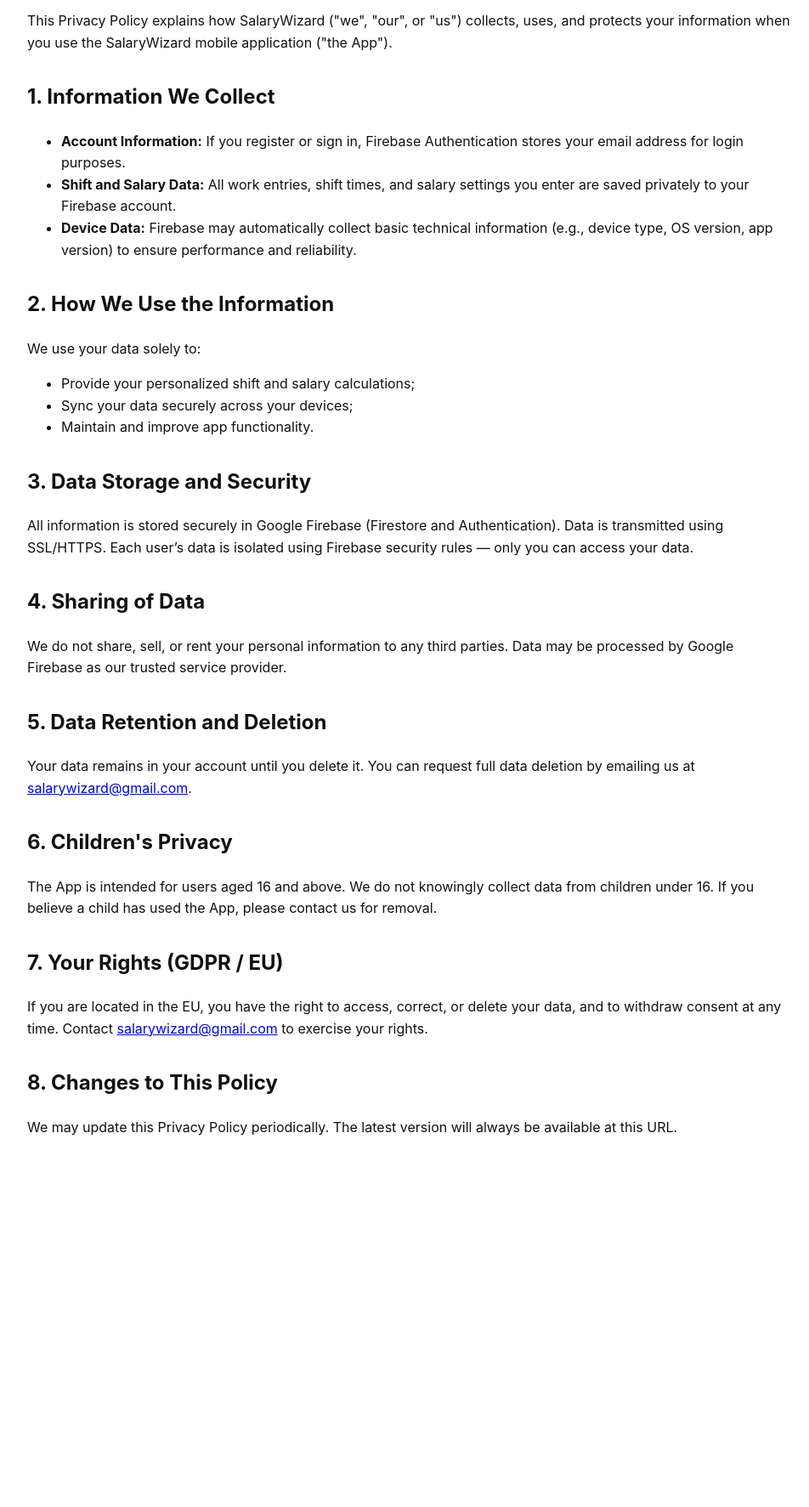
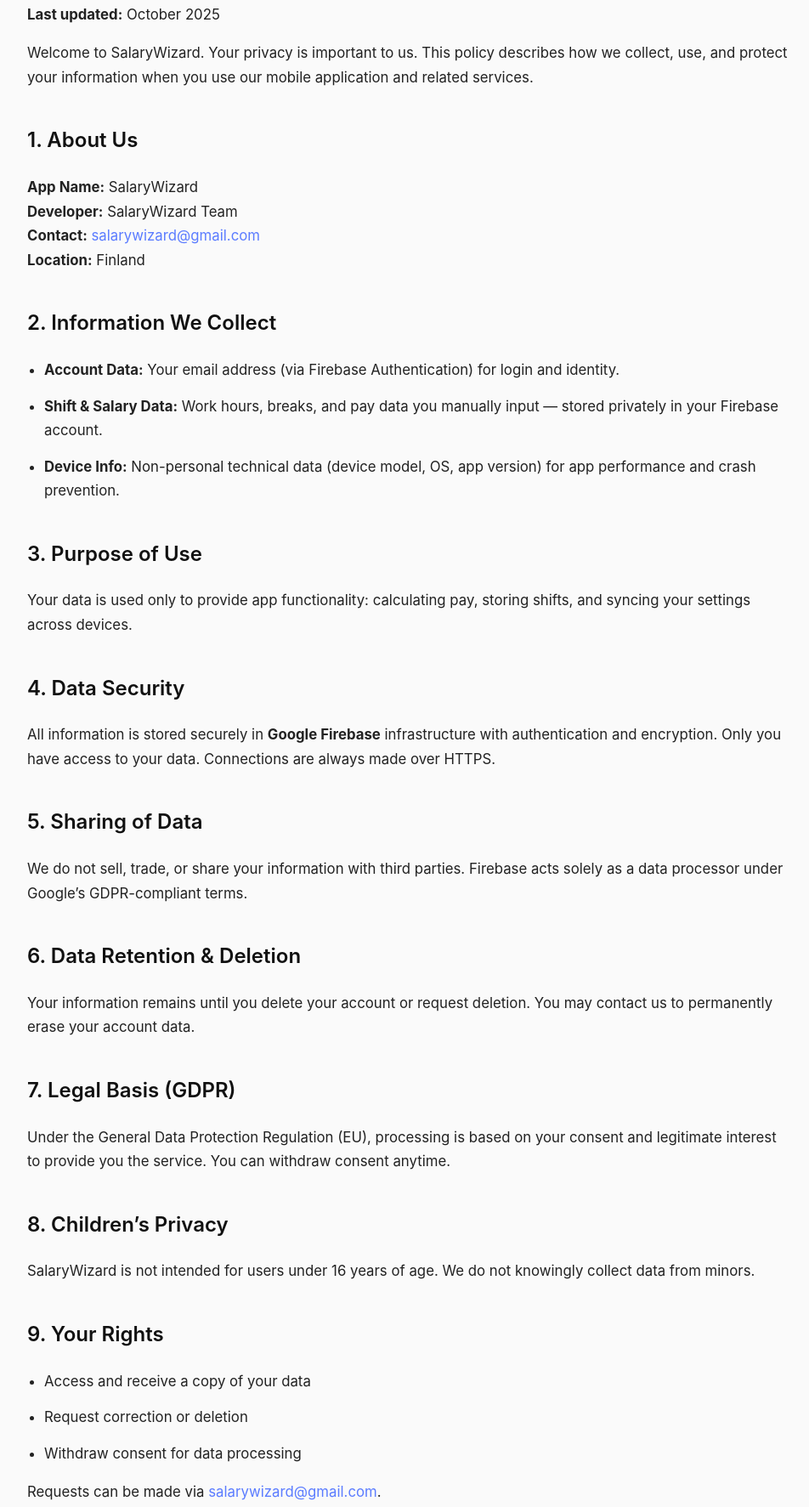
Before and after one commit to mirog0103/SalaryWizard, a plain HTML site: page privacy.html in a window 1280 px wide. Shown: the part 162-1935 px from the top of the page at 85% size, without its empty margins (158-1110 px from the left). Before the commit the page ends 1711 px from the top, so only its background shows below. Drawn offline with Linux system fonts and the light colour scheme.

Commit message:
Update privacy.html

```diff
--- a/privacy.html
+++ b/privacy.html
@@ -6,59 +6,76 @@
   <title>SalaryWizard – Privacy Policy</title>
   <style>
     body {
-      font-family: "Inter", sans-serif;
-      color: #111;
-      line-height: 1.6;
+      font-family: 'Inter', sans-serif;
+      color: #222;
+      line-height: 1.7;
       max-width: 900px;
       margin: auto;
-      padding: 40px 20px;
+      padding: 50px 20px 80px;
+      background: #fafafa;
     }
-    h1 { font-size: 2rem; margin-bottom: 20px; }
-    h2 { margin-top: 32px; }
-    p { margin-bottom: 12px; }
+    h1, h2 {
+      font-weight: 600;
+      color: #111;
+    }
+    h1 { font-size: 2.4rem; margin-bottom: 24px; }
+    h2 { margin-top: 40px; font-size: 1.5rem; }
+    p, li { margin-bottom: 14px; font-size: 1.05rem; }
+    ul { padding-left: 20px; }
+    a { color: #5b7cff; text-decoration: none; }
+    a:hover { text-decoration: underline; }
   </style>
 </head>
 <body>
   <h1>Privacy Policy</h1>
   <p><strong>Last updated:</strong> October 2025</p>
 
-  <p>This Privacy Policy explains how SalaryWizard ("we", "our", or "us") collects, uses, and protects your information when you use the SalaryWizard mobile application ("the App").</p>
+  <p>Welcome to SalaryWizard. Your privacy is important to us. This policy describes how we collect, use, and protect your information when you use our mobile application and related services.</p>
 
-  <h2>1. Information We Collect</h2>
+  <h2>1. About Us</h2>
+  <p><strong>App Name:</strong> SalaryWizard<br>
+     <strong>Developer:</strong> SalaryWizard Team<br>
+     <strong>Contact:</strong> <a href="mailto:salarywizard@gmail.com">salarywizard@gmail.com</a><br>
+     <strong>Location:</strong> Finland</p>
+
+  <h2>2. Information We Collect</h2>
   <ul>
-    <li><strong>Account Information:</strong> If you register or sign in, Firebase Authentication stores your email address for login purposes.</li>
-    <li><strong>Shift and Salary Data:</strong> All work entries, shift times, and salary settings you enter are saved privately to your Firebase account.</li>
-    <li><strong>Device Data:</strong> Firebase may automatically collect basic technical information (e.g., device type, OS version, app version) to ensure performance and reliability.</li>
+    <li><strong>Account Data:</strong> Your email address (via Firebase Authentication) for login and identity.</li>
+    <li><strong>Shift & Salary Data:</strong> Work hours, breaks, and pay data you manually input — stored privately in your Firebase account.</li>
+    <li><strong>Device Info:</strong> Non-personal technical data (device model, OS, app version) for app performance and crash prevention.</li>
   </ul>
 
-  <h2>2. How We Use the Information</h2>
-  <p>We use your data solely to:</p>
+  <h2>3. Purpose of Use</h2>
+  <p>Your data is used only to provide app functionality: calculating pay, storing shifts, and syncing your settings across devices.</p>
+
+  <h2>4. Data Security</h2>
+  <p>All information is stored securely in <strong>Google Firebase</strong> infrastructure with authentication and encryption. Only you have access to your data. Connections are always made over HTTPS.</p>
+
+  <h2>5. Sharing of Data</h2>
+  <p>We do not sell, trade, or share your information with third parties. Firebase acts solely as a data processor under Google’s GDPR-compliant terms.</p>
+
+  <h2>6. Data Retention & Deletion</h2>
+  <p>Your information remains until you delete your account or request deletion. You may contact us to permanently erase your account data.</p>
+
+  <h2>7. Legal Basis (GDPR)</h2>
+  <p>Under the General Data Protection Regulation (EU), processing is based on your consent and legitimate interest to provide you the service. You can withdraw consent anytime.</p>
+
+  <h2>8. Children’s Privacy</h2>
+  <p>SalaryWizard is not intended for users under 16 years of age. We do not knowingly collect data from minors.</p>
+
+  <h2>9. Your Rights</h2>
   <ul>
-    <li>Provide your personalized shift and salary calculations;</li>
-    <li>Sync your data securely across your devices;</li>
-    <li>Maintain and improve app functionality.</li>
+    <li>Access and receive a copy of your data</li>
+    <li>Request correction or deletion</li>
+    <li>Withdraw consent for data processing</li>
   </ul>
+  <p>Requests can be made via <a href="mailto:salarywizard@gmail.com">salarywizard@gmail.com</a>.</p>
 
-  <h2>3. Data Storage and Security</h2>
-  <p>All information is stored securely in Google Firebase (Firestore and Authentication). Data is transmitted using SSL/HTTPS. Each user’s data is isolated using Firebase security rules — only you can access your data.</p>
+  <h2>10. Policy Updates</h2>
+  <p>This policy may be updated from time to time. The latest version will always be available at <a href="https://yourusername.github.io/salarywizard-site/privacy.html">this address</a>.</p>
 
-  <h2>4. Sharing of Data</h2>
-  <p>We do not share, sell, or rent your personal information to any third parties. Data may be processed by Google Firebase as our trusted service provider.</p>
-
-  <h2>5. Data Retention and Deletion</h2>
-  <p>Your data remains in your account until you delete it. You can request full data deletion by emailing us at <a href="mailto:salarywizard@gmail.com">salarywizard@gmail.com</a>.</p>
-
-  <h2>6. Children's Privacy</h2>
-  <p>The App is intended for users aged 16 and above. We do not knowingly collect data from children under 16. If you believe a child has used the App, please contact us for removal.</p>
-
-  <h2>7. Your Rights (GDPR / EU)</h2>
-  <p>If you are located in the EU, you have the right to access, correct, or delete your data, and to withdraw consent at any time. Contact <a href="mailto:salarywizard@gmail.com">salarywizard@gmail.com</a> to exercise your rights.</p>
-
-  <h2>8. Changes to This Policy</h2>
-  <p>We may update this Privacy Policy periodically. The latest version will always be available at this URL.</p>
-
-  <h2>9. Contact Us</h2>
-  <p>For privacy concerns, please contact us at:</p>
-  <p><strong>Email:</strong> <a href="mailto:salarywizard@gmail.com">salarywizard@gmail.com</a></p>
+  <h2>11. Contact Us</h2>
+  <p>Questions or privacy concerns? Contact us at:<br>
+  <strong>Email:</strong> <a href="mailto:salarywizard@gmail.com">salarywizard@gmail.com</a></p>
 </body>
 </html>
```
